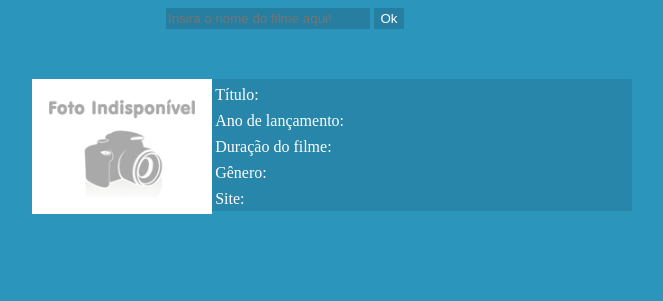
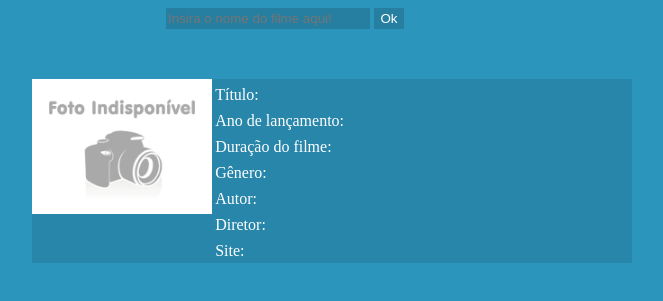
Before and after one commit to GabrielCordeiroCunha/desafioBluelab, a plain HTML site: page Projeto API BlueLab/index.html in a window 1280 px wide. Both pictures are taken after a click on the button "Ok". Shown: the part 73-374 px from the top of the page, without its empty margins (355-1018 px from the left). Drawn offline with nearby package versions, Linux system fonts and the light colour scheme; no server answers.

Commit message:
Add files via upload

```diff
--- a/Projeto API BlueLab/index.html
+++ b/Projeto API BlueLab/index.html
@@ -45,6 +45,16 @@
 				  </tr>
 				  <tr><td></td></tr>
 				  <tr>
+				    <td>Autor: </td>
+				    <td id="autor"></td>
+				  </tr>
+				  <tr><td></td></tr>
+				  <tr>
+				    <td>Diretor: </td>
+				    <td id="diretor"></td>
+				  </tr>
+				  <tr><td></td></tr>
+				  <tr>
 				    <td>Site: </td>
 				    <td><a id="site" href=""></a></td>
 				  </tr>
--- a/Projeto API BlueLab/js/script.js
+++ b/Projeto API BlueLab/js/script.js
@@ -9,6 +9,8 @@
 	var ano = document.getElementById('ano');
 	var tempo = document.getElementById('tempo');
 	var genero = document.getElementById('genero');
+	var autor = document.getElementById('autor');
+	var diretor = document.getElementById('diretor');
 	var site = document.getElementById('site');
 	var banner = document.getElementById('banner');
 
@@ -35,7 +37,9 @@
 		ano.textContent = (dados.Year != "N/A" && dados.Year != null)? dados.Year: "Infelizmente não temos essa informação :(";
 		tempo.textContent = (dados.Runtime != "N/A" && dados.Runtime != null)? dados.Runtime: "Infelizmente não temos essa informação :(";
 		genero.textContent = (dados.Genre != "N/A" && dados.Genre != null)? dados.Genre: "Infelizmente não temos essa informação :(";
-		banner.src = (dados.Genre != "N/A" && dados.Genre != null)? dados.Poster: "source/img_not_found.png";
+		autor.textContent = (dados.Writer != "N/A" && dados.Writer != null)? dados.Writer: "Infelizmente não temos essa informação :(";
+		diretor.textContent = (dados.Director != "N/A" && dados.Director != null)? dados.Director: "Infelizmente não temos essa informação :(";
+		banner.src = (dados.Poster != "N/A" && dados.Poster != null)? dados.Poster: "source/img_not_found.png";
 		if (dados.Website != "N/A" && dados.Website != null) {
 			site.textContent = dados.Website;
 			site.href = dados.Website;
```
